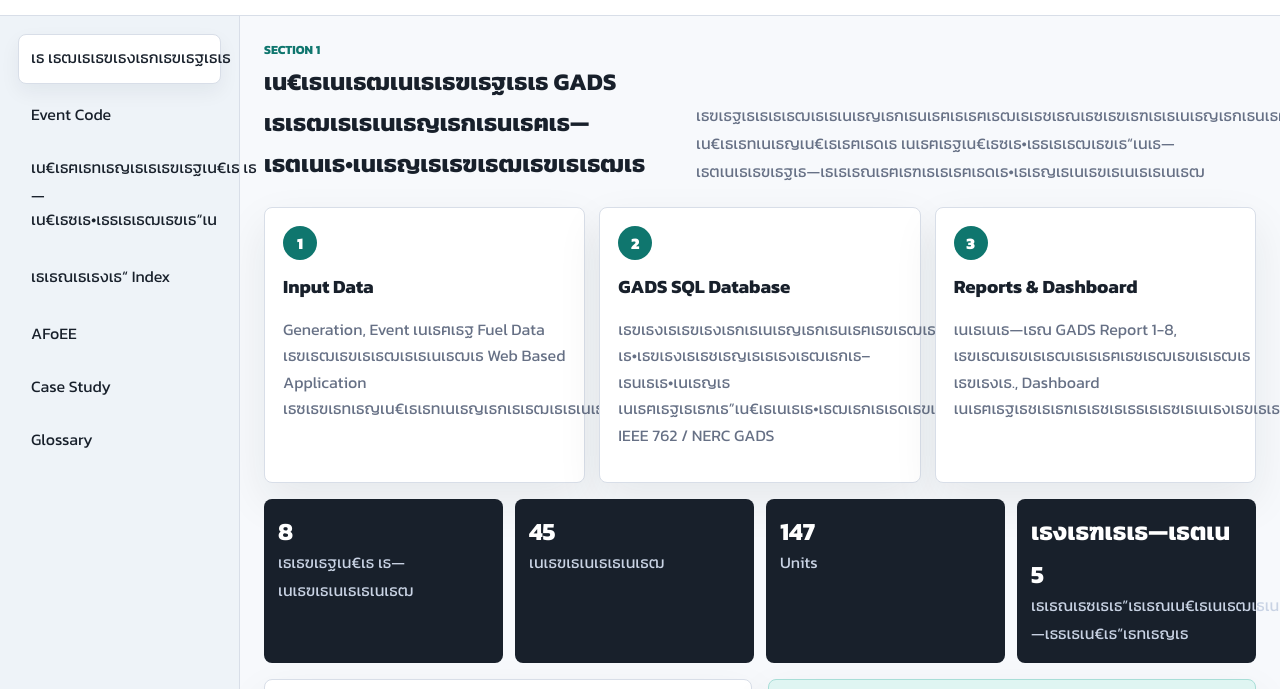
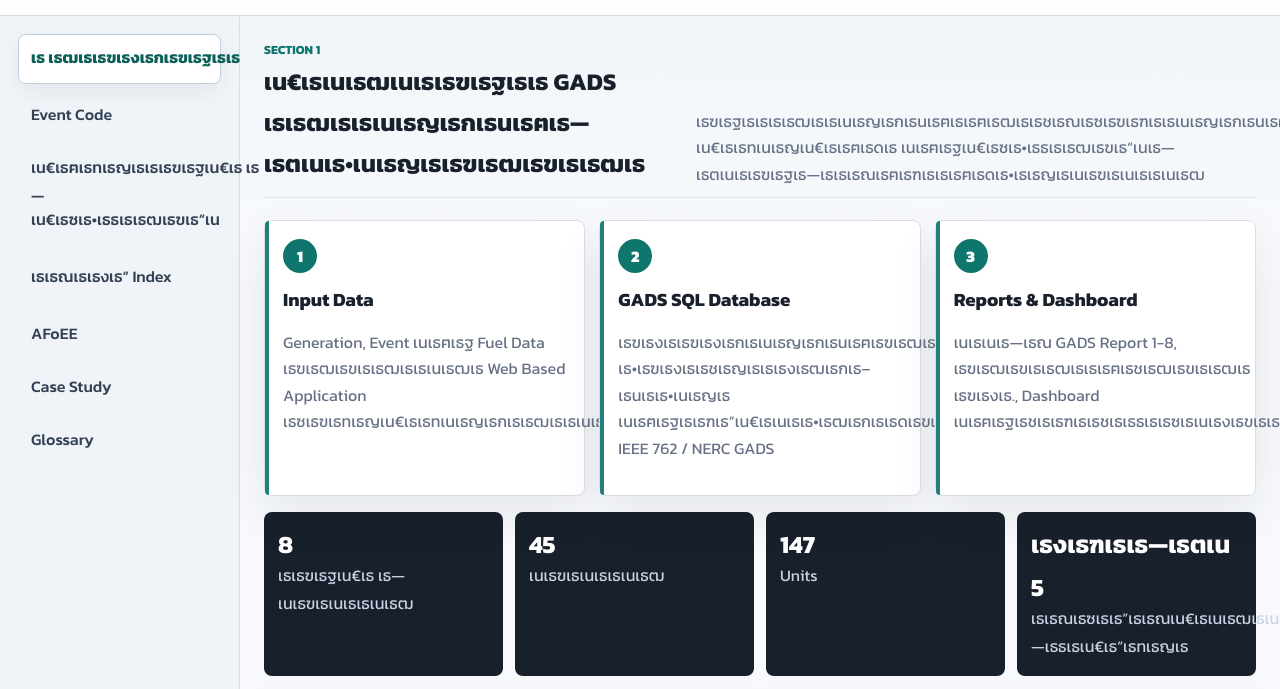
Before and after one commit to ajbk/gads-insight-lab, a plain HTML site: page GADS-Insight-Lab-Standalone.html in a window 1280 px wide. Shown: the part 93-782 px from the top of the page. Drawn offline with Linux system fonts and the light colour scheme.

Commit message:
Polish UI cards and glossary styling

```diff
--- a/GADS-Insight-Lab-Standalone.html
+++ b/GADS-Insight-Lab-Standalone.html
@@ -11,9 +11,11 @@
   --ink: #18202b;
   --muted: #667085;
   --line: #d8dee8;
+  --line-strong: #c5cedb;
   --paper: #f7f9fc;
   --white: #ffffff;
   --teal: #0f766e;
+  --teal-dark: #0b5f59;
   --teal-soft: #dff5f2;
   --coral: #b54708;
   --coral-soft: #fff1e7;
@@ -31,7 +33,8 @@
 body {
   margin: 0;
   color: var(--ink);
-  background: var(--paper);
+  background:
+    linear-gradient(180deg, #eef4f8 0, var(--paper) 320px);
   font-family: "Kanit", "Segoe UI", Tahoma, sans-serif;
   letter-spacing: 0;
 }
@@ -49,13 +52,15 @@
   justify-content: space-between;
   gap: 20px;
   padding: 18px 28px;
-  background: var(--white);
+  background: rgba(255, 255, 255, 0.88);
   border-bottom: 1px solid var(--line);
+  backdrop-filter: blur(14px);
 }
 
 .topbar h1,
 .section-head h2 {
   margin: 0;
+  letter-spacing: 0;
 }
 
 .eyebrow {
@@ -88,7 +93,8 @@
   height: calc(100vh - 92px);
   padding: 18px;
   border-right: 1px solid var(--line);
-  background: #eef3f8;
+  background: rgba(238, 243, 248, 0.82);
+  backdrop-filter: blur(12px);
 }
 
 .nav-button,
@@ -107,13 +113,20 @@
 .nav-button {
   padding: 10px 12px;
   margin-bottom: 7px;
+  color: #344054;
+  font-weight: 500;
 }
 
 .nav-button:hover,
 .nav-button.is-active {
   background: var(--white);
-  border-color: var(--line);
+  border-color: var(--line-strong);
   box-shadow: 0 8px 20px rgba(24, 32, 43, 0.06);
+}
+
+.nav-button.is-active {
+  color: var(--teal-dark);
+  font-weight: 700;
 }
 
 .workspace {
@@ -135,13 +148,16 @@
   align-items: flex-end;
   justify-content: space-between;
   gap: 24px;
-  margin-bottom: 20px;
+  margin-bottom: 22px;
+  padding-bottom: 10px;
+  border-bottom: 1px solid rgba(216, 222, 232, 0.72);
 }
 
 .section-head > p {
   max-width: 560px;
   margin: 0;
   color: var(--muted);
+  line-height: 1.65;
 }
 
 .flow-grid,
@@ -169,11 +185,36 @@
 }
 
 .flow-node {
+  position: relative;
   padding: 18px;
-  min-height: 165px;
-}
-
-.flow-node span {
+  min-height: 178px;
+  overflow: visible;
+  transition: transform 140ms ease, box-shadow 140ms ease, border-color 140ms ease;
+}
+
+.flow-node::before,
+.event-card::before,
+.glossary-card::before,
+.compare-card::before {
+  content: "";
+  position: absolute;
+  inset: 0 auto 0 0;
+  width: 4px;
+  border-radius: 8px 0 0 8px;
+  background: var(--teal);
+  opacity: 0.92;
+}
+
+.flow-node:hover,
+.event-card:hover,
+.glossary-card:hover,
+.compare-card:hover {
+  border-color: var(--line-strong);
+  box-shadow: 0 20px 50px rgba(24, 32, 43, 0.12);
+  transform: translateY(-1px);
+}
+
+.flow-node > span:first-child {
   display: inline-grid;
   place-items: center;
   width: 34px;
@@ -240,6 +281,13 @@
   padding: 18px;
 }
 
+.panel,
+.decision-panel,
+.calculator-panel,
+.case-detail {
+  border-color: var(--line);
+}
+
 .panel.accent {
   background: var(--teal-soft);
   border-color: #a8ded7;
@@ -268,10 +316,10 @@
 
 .glossary-term {
   position: relative;
-  display: inline-flex;
-  align-items: baseline;
+  display: inline;
   border-bottom: 1px dotted var(--teal);
-  color: inherit;
+  color: var(--teal-dark);
+  font-weight: 600;
   cursor: help;
 }
 
@@ -381,8 +429,11 @@
 
 .event-card,
 .glossary-card {
+  position: relative;
   padding: 16px;
   min-height: 190px;
+  overflow: visible;
+  transition: transform 140ms ease, box-shadow 140ms ease, border-color 140ms ease;
 }
 
 .afoee-compare,
@@ -394,12 +445,15 @@
 }
 
 .compare-card {
+  position: relative;
   min-height: 210px;
   padding: 18px;
   border: 1px solid var(--line);
   border-radius: 8px;
   background: var(--white);
   box-shadow: var(--shadow);
+  overflow: visible;
+  transition: transform 140ms ease, box-shadow 140ms ease, border-color 140ms ease;
 }
 
 .compare-card strong {
--- a/styles.css
+++ b/styles.css
@@ -4,9 +4,11 @@
   --ink: #18202b;
   --muted: #667085;
   --line: #d8dee8;
+  --line-strong: #c5cedb;
   --paper: #f7f9fc;
   --white: #ffffff;
   --teal: #0f766e;
+  --teal-dark: #0b5f59;
   --teal-soft: #dff5f2;
   --coral: #b54708;
   --coral-soft: #fff1e7;
@@ -24,7 +26,8 @@
 body {
   margin: 0;
   color: var(--ink);
-  background: var(--paper);
+  background:
+    linear-gradient(180deg, #eef4f8 0, var(--paper) 320px);
   font-family: "Kanit", "Segoe UI", Tahoma, sans-serif;
   letter-spacing: 0;
 }
@@ -42,13 +45,15 @@
   justify-content: space-between;
   gap: 20px;
   padding: 18px 28px;
-  background: var(--white);
+  background: rgba(255, 255, 255, 0.88);
   border-bottom: 1px solid var(--line);
+  backdrop-filter: blur(14px);
 }
 
 .topbar h1,
 .section-head h2 {
   margin: 0;
+  letter-spacing: 0;
 }
 
 .eyebrow {
@@ -81,7 +86,8 @@
   height: calc(100vh - 92px);
   padding: 18px;
   border-right: 1px solid var(--line);
-  background: #eef3f8;
+  background: rgba(238, 243, 248, 0.82);
+  backdrop-filter: blur(12px);
 }
 
 .nav-button,
@@ -100,13 +106,20 @@
 .nav-button {
   padding: 10px 12px;
   margin-bottom: 7px;
+  color: #344054;
+  font-weight: 500;
 }
 
 .nav-button:hover,
 .nav-button.is-active {
   background: var(--white);
-  border-color: var(--line);
+  border-color: var(--line-strong);
   box-shadow: 0 8px 20px rgba(24, 32, 43, 0.06);
+}
+
+.nav-button.is-active {
+  color: var(--teal-dark);
+  font-weight: 700;
 }
 
 .workspace {
@@ -128,13 +141,16 @@
   align-items: flex-end;
   justify-content: space-between;
   gap: 24px;
-  margin-bottom: 20px;
+  margin-bottom: 22px;
+  padding-bottom: 10px;
+  border-bottom: 1px solid rgba(216, 222, 232, 0.72);
 }
 
 .section-head > p {
   max-width: 560px;
   margin: 0;
   color: var(--muted);
+  line-height: 1.65;
 }
 
 .flow-grid,
@@ -162,11 +178,36 @@
 }
 
 .flow-node {
+  position: relative;
   padding: 18px;
-  min-height: 165px;
+  min-height: 178px;
+  overflow: visible;
+  transition: transform 140ms ease, box-shadow 140ms ease, border-color 140ms ease;
 }
 
-.flow-node span {
+.flow-node::before,
+.event-card::before,
+.glossary-card::before,
+.compare-card::before {
+  content: "";
+  position: absolute;
+  inset: 0 auto 0 0;
+  width: 4px;
+  border-radius: 8px 0 0 8px;
+  background: var(--teal);
+  opacity: 0.92;
+}
+
+.flow-node:hover,
+.event-card:hover,
+.glossary-card:hover,
+.compare-card:hover {
+  border-color: var(--line-strong);
+  box-shadow: 0 20px 50px rgba(24, 32, 43, 0.12);
+  transform: translateY(-1px);
+}
+
+.flow-node > span:first-child {
   display: inline-grid;
   place-items: center;
   width: 34px;
@@ -233,6 +274,13 @@
   padding: 18px;
 }
 
+.panel,
+.decision-panel,
+.calculator-panel,
+.case-detail {
+  border-color: var(--line);
+}
+
 .panel.accent {
   background: var(--teal-soft);
   border-color: #a8ded7;
@@ -261,10 +309,10 @@
 
 .glossary-term {
   position: relative;
-  display: inline-flex;
-  align-items: baseline;
+  display: inline;
   border-bottom: 1px dotted var(--teal);
-  color: inherit;
+  color: var(--teal-dark);
+  font-weight: 600;
   cursor: help;
 }
 
@@ -374,8 +422,11 @@
 
 .event-card,
 .glossary-card {
+  position: relative;
   padding: 16px;
   min-height: 190px;
+  overflow: visible;
+  transition: transform 140ms ease, box-shadow 140ms ease, border-color 140ms ease;
 }
 
 .afoee-compare,
@@ -387,12 +438,15 @@
 }
 
 .compare-card {
+  position: relative;
   min-height: 210px;
   padding: 18px;
   border: 1px solid var(--line);
   border-radius: 8px;
   background: var(--white);
   box-shadow: var(--shadow);
+  overflow: visible;
+  transition: transform 140ms ease, box-shadow 140ms ease, border-color 140ms ease;
 }
 
 .compare-card strong {
```
Also changed, not shown: index.html (+1 -1 lines).
